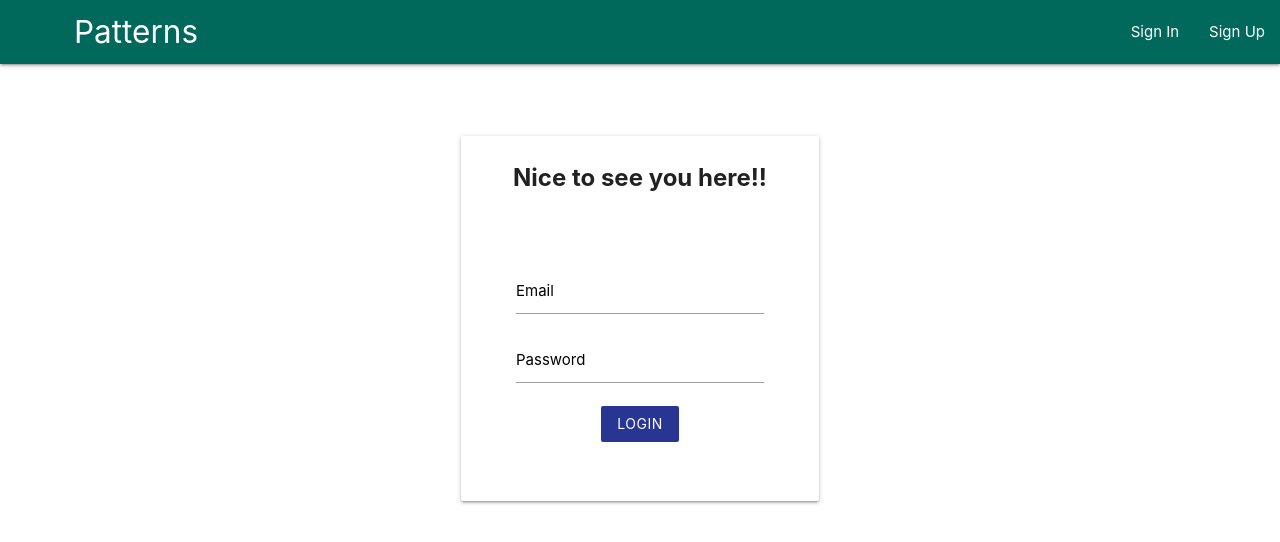
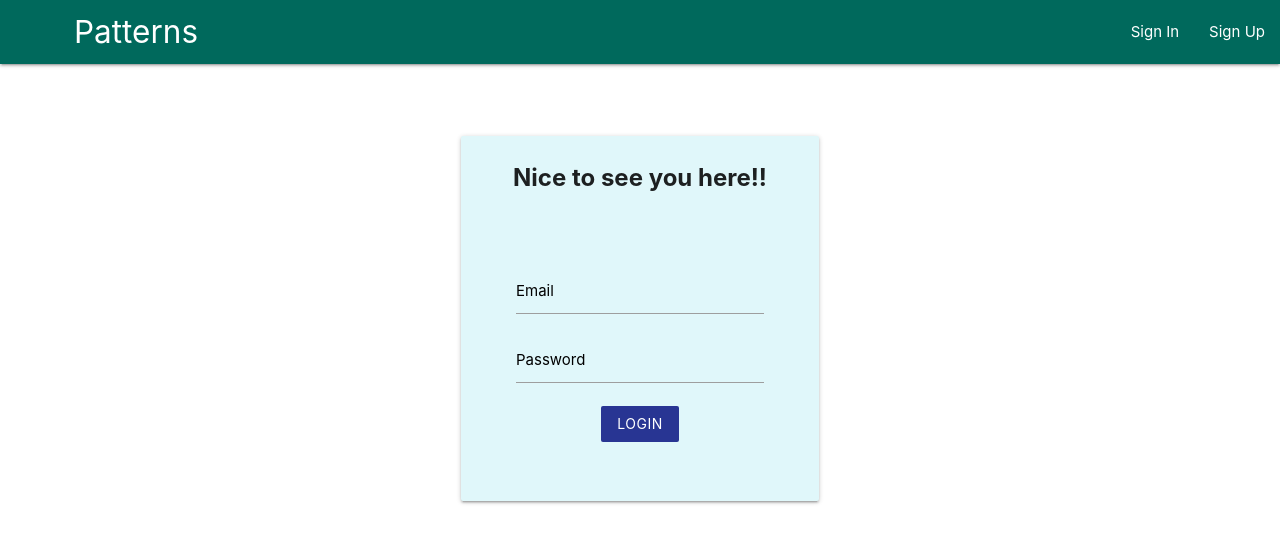
Before and after one commit to siddhantapanda77/photo-sharing-app, a React (Create React App) app: page /signin in a window 1280 px wide. Shown: the top 542 px of the page. Built offline with nearby package versions, Linux system fonts and the light colour scheme.

Commit message:
Update SignIn.js

```diff
--- a/src/components/auth/SignIn.js
+++ b/src/components/auth/SignIn.js
@@ -28,7 +28,7 @@ class SignIn extends Component{
       }
         return (
             <div className=" row " style={{margin:"5% auto", display: "inline-block"}}>
-            <div className="card col">
+            <div className="card col cyan lighten-5">
             <h3 className="card-title" style={{fontWeight: "bold"}}>Nice to see you here!!</h3>
             <div className="card-content">
             <form className="black-text" onSubmit={this.handleSubmit}>
```
